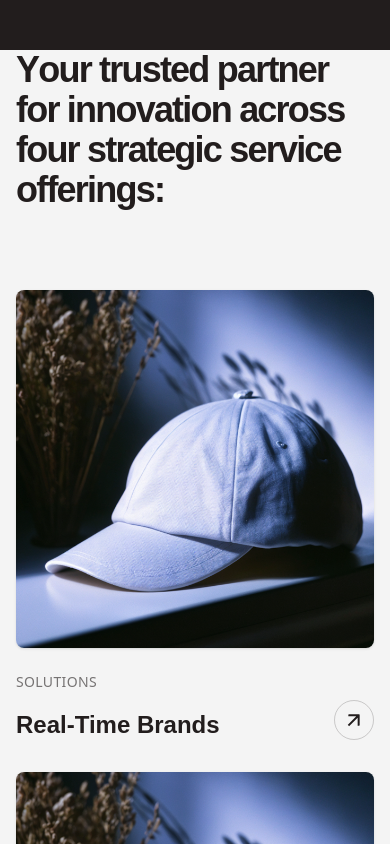
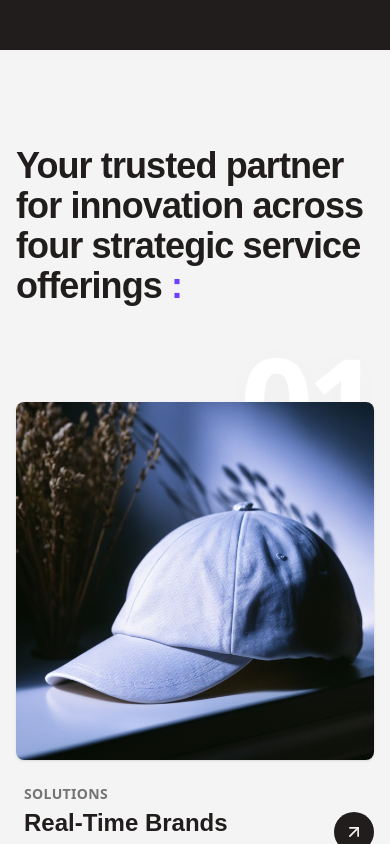
Before and after one commit to Bharath-Krishna-AB/PIKKCOM_AdvertisingCompany, a Next.js app: page / in a window 390 px wide. Shown: the part 1300-2144 px from the top of the page. Built offline with nearby package versions, Linux system fonts and the light colour scheme; a web font is replaced by a local one.

Commit message:
completed he heroSolution section

```diff
--- a/components/HomeSolution.tsx
+++ b/components/HomeSolution.tsx
@@ -3,45 +3,46 @@ import React, { useRef } from "react";
 import Image from "next/image";
 import gsap from "gsap";
 import { useGSAP } from "@gsap/react";
-import { ScrollTrigger, SplitText } from "gsap/all";
+import { ScrollTrigger } from "gsap/ScrollTrigger";
+import { ArrowRight } from "lucide-react";
 import Link from "next/link";
 // Using placeholder images for now as specific assets weren't provided
 import hatImage from "@/public/images/hat.png";
 
-gsap.registerPlugin(ScrollTrigger, SplitText);
+gsap.registerPlugin(ScrollTrigger);
 
 const services = [
     {
         id: "01",
         label: "Solutions",
         title: "Real-Time Brands",
-        image: hatImage, // Placeholder
+        image: hatImage,
         link: "#",
-        color: "#ffb400" // Mustard yellow-ish from design
+        color: "#ffb400"
     },
     {
         id: "02",
         label: "Solutions",
         title: "Marketing Orchestration",
-        image: hatImage, // Placeholder
+        image: hatImage,
         link: "#",
-        color: "#a0a0ff" // Light blue-ish
+        color: "#a0a0ff"
     },
     {
         id: "03",
         label: "Solutions",
         title: "Glass Box Media",
-        image: hatImage, // Placeholder
+        image: hatImage,
         link: "#",
-        color: "#b0e0b0" // Green-ish
+        color: "#b0e0b0"
     },
     {
         id: "04",
         label: "Solutions",
         title: "Technology Services",
-        image: hatImage, // Placeholder
+        image: hatImage,
         link: "#",
-        color: "#e0b0b0" // Pink-ish
+        color: "#e0b0b0"
     }
 ];
 
@@ -50,98 +51,106 @@ const HomeSolution = () => {
     const titleRef = useRef<HTMLHeadingElement>(null);
 
     useGSAP(() => {
-        if (!containerRef.current || !titleRef.current) return;
+        if (!containerRef.current) return;
 
         // Title Animation
-        const splitTitle = new SplitText(titleRef.current, { type: "words, chars" });
-        gsap.from(splitTitle.words, {
+        gsap.from(titleRef.current, {
+            y: 50,
             opacity: 0,
-            y: 50,
             duration: 1,
-            stagger: 0.05,
-            ease: "power4.out",
+            ease: "power3.out",
             scrollTrigger: {
                 trigger: containerRef.current,
                 start: "top 80%",
             }
         });
 
-        // Cards Animation
-        const cards = gsap.utils.toArray<HTMLElement>(".solution-card");
+        const cards = gsap.utils.toArray<HTMLElement>(".service-card");
 
-        cards.forEach((card, i) => {
-            gsap.from(card, {
+        // Staggered Entrance
+        gsap.from(cards, {
+            y: 150,
             opacity: 0,
-                y: 100,
-                duration: 1,
-                delay: i * 0.1, // Staggered delay
-                ease: "power3.out",
+            duration: 1.2,
+            stagger: 0.2, // Defined stagger
+            ease: "power4.out",
             scrollTrigger: {
                 trigger: containerRef.current,
-                    start: "top 70%",
+                start: "top 75%",
             }
         });
 
-            // Hover effects handled via CSS/GSAP context if needed,
-            // but simpler to do primarily in CSS for performance with some GSAP spice
+        // Parallax Effect for Offset Columns (2 & 4)
+        // They should move slightly differently to enhance the staggered feel
+        const evenCards = cards.filter((_, i) => i % 2 !== 0);
+        gsap.to(evenCards, {
+            y: -30, // Move up slightly faster
+            ease: "none",
+            scrollTrigger: {
+                trigger: containerRef.current,
+                start: "top bottom",
+                end: "bottom top",
+                scrub: 1,
+            }
         });
 
     }, { scope: containerRef });
 
     return (
-        <section ref={containerRef} className="pb-24 px-4 md:px-8 text-secondary overflow-hidden min-h-screen flex flex-col justify-center">
-            <div className="max-w-7xl mx-auto w-full">
-                <h2 ref={titleRef} className="text-4xl md:text-6xl lg:text-6xl font-proxima font-bold mb-20 max-w-full leading-tighter tracking-tighter">
-                    Your trusted partner for innovation across four strategic service offerings:
+        <section ref={containerRef} className="py-24 px-4 md:px-8 text-secondary overflow-hidden min-h-screen flex flex-col justify-center">
+            <div className="max-w-[90rem] mx-auto w-full relative z-10">
+
+                {/* Header */}
+                <h2 ref={titleRef} className="text-4xl md:text-5xl lg:text-6xl font-bold font-proxima leading-tighter tracking-tight mb-24 md:mb-32 max-w-5xl">
+                    Your trusted partner for innovation across four strategic service offerings <span className="text-accent">:</span>
                 </h2>
 
-                <div className="grid grid-cols-1 md:grid-cols-2 lg:grid-cols-4 gap-8 lg:gap-6 relative">
-                    {services.map((service) => (
+                {/* Staggered Grid */}
+                <div className="grid grid-cols-1 md:grid-cols-2 lg:grid-cols-4 gap-6 md:gap-8 lg:gap-12 w-full">
+                    {services.map((service, i) => (
                         <div
                             key={service.id}
-                            className="solution-card group relative flex flex-col"
+                            className={`service-card group relative flex flex-col ${i % 2 !== 0 ? "lg:translate-y-24" : ""}`} // Zigzag offset on desktop
                         >
-                            {/* Background Number */}
-                            <div className="absolute -top-16 -right-4 md:-right-8 text-9xl font-bold text-secondary/5 opacity-0 group-hover:opacity-10 transition-opacity duration-500 font-proxima select-none pointer-events-none z-0 transform group-hover:-translate-y-4">
+                            {/* Giant Background Number */}
+                            <div className="absolute -top-16 lg:-top-24 right-0 lg:left-0 z-0 select-none pointer-events-none">
+                                <span className="text-[8rem] lg:text-[10rem] font-bold text-white leading-none tracking-tighter"
+                                    style={{ textShadow: "0px 0px 30px rgba(0,0,0,0.02)" }}>
                                     {service.id}
+                                </span>
                             </div>
 
                             {/* Image Container */}
-                            <div className="relative aspect-square w-full overflow-hidden rounded-lg mb-6 shadow-sm group-hover:shadow-xl transition-shadow duration-500 bg-gray-100">
-                                <div className="absolute inset-0 bg-secondary/10 z-10 opacity-0 group-hover:opacity-20 transition-opacity duration-300"></div>
+                            <div className="relative w-full aspect-square mb-6 overflow-hidden rounded-lg shadow-sm group-hover:shadow-2xl transition-all duration-500 z-10 bg-white">
                                 <Image
                                     src={service.image}
                                     alt={service.title}
                                     fill
-                                    className="object-cover transform group-hover:scale-110 transition-transform duration-700 ease-out"
+                                    className="object-cover transform group-hover:scale-105 transition-transform duration-700 ease-out"
                                 />
+                                {/* Hover Overlay */}
+                                <div className="absolute inset-0 bg-black/10 opacity-0 group-hover:opacity-100 transition-opacity duration-300"></div>
                             </div>
 
                             {/* Content */}
-                            <div className="relative z-10 flex flex-col grow">
-                                <span className="text-sm font-medium text-secondary/60 mb-2 block uppercase tracking-wide">
+                            <div className="relative z-10 pl-2">
+                                <span className="text-sm font-semibold uppercase tracking-wide opacity-60 mb-1 block">
                                     {service.label}
                                 </span>
 
-                                <div className="flex items-end justify-between gap-4 mt-auto">
-                                    <h3 className="text-2xl font-proxima font-bold leading-tight group-hover:text-accent transition-colors duration-300">
+                                <div className="flex items-start justify-between gap-4">
+                                    <h3 className="text-2xl lg:text-3xl font-bold font-proxima leading-tight group-hover:text-[var(--accent)] transition-colors duration-300 max-w-[80%]">
                                         {service.title}
                                     </h3>
 
                                     <Link
                                         href={service.link}
-                                        className="flex items-center justify-center w-10 h-10 rounded-full border border-secondary/20 group-hover:border-secondary group-hover:bg-secondary group-hover:text-white transition-all duration-300 shrink-0"
+                                        className="w-10 h-10 rounded-full flex items-center justify-center bg-[var(--secondary)] text-[var(--primary)] group-hover:bg-[var(--accent)] transition-colors duration-300 shrink-0 mt-1"
                                     >
-                                        <svg
-                                            width="16"
-                                            height="16"
-                                            viewBox="0 0 16 16"
-                                            fill="none"
-                                            xmlns="http://www.w3.org/2000/svg"
+                                        <ArrowRight
+                                            size={20}
                                             className="transform -rotate-45 group-hover:rotate-0 transition-transform duration-300"
-                                        >
-                                            <path d="M8 0L6.59 1.41L12.17 7H0V9H12.17L6.59 14.59L8 16L16 8L8 0Z" fill="currentColor" />
-                                        </svg>
+                                        />
                                     </Link>
                                 </div>
                             </div>
```
Lines whose indentation alone changed are shown as unchanged.
